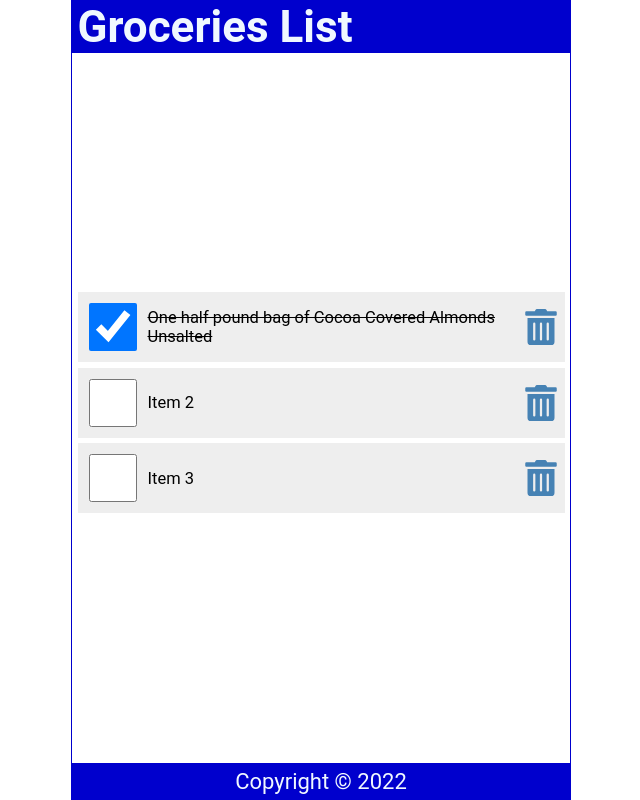
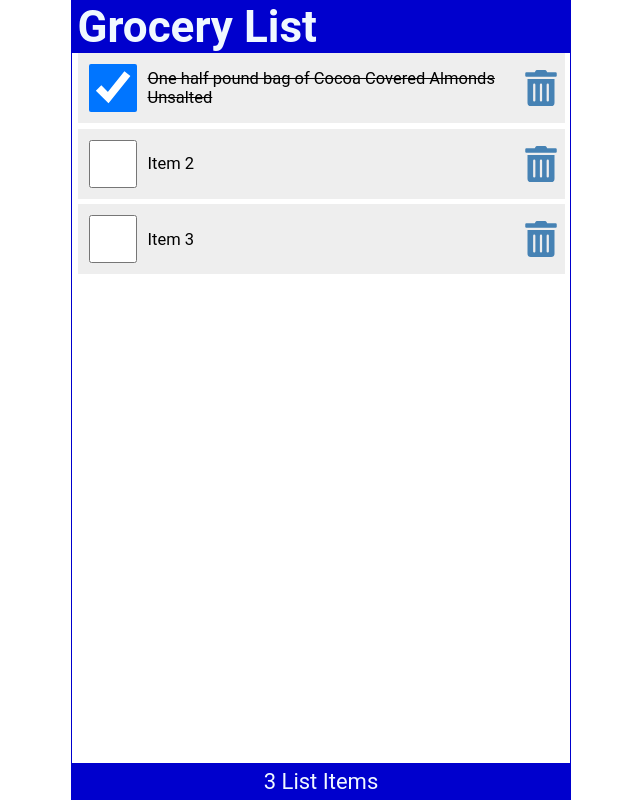
Before and after one commit to dahalh/react-practice, a React (Create React App) app: page / in a window 1280 px wide. Shown: the whole page, without its empty margins (319-959 px from the left). Built offline with nearby package versions, Linux system fonts and the light colour scheme.

Commit message:
props and props drilling

```diff
--- a/src/App.js
+++ b/src/App.js
@@ -1,13 +1,49 @@
 import Header from "./Header";
 import Content from "./Content";
 import Footer from "./Footer";
+import { useState } from "react";
 
 function App() {
+  const [items, setItems] = useState([
+    {
+      id: 1,
+      checked: true,
+      item: "One half pound bag of Cocoa Covered Almonds Unsalted",
+    },
+    {
+      id: 2,
+      checked: false,
+      item: "Item 2",
+    },
+    {
+      id: 3,
+      checked: false,
+      item: "Item 3",
+    },
+  ]);
+
+  const handleCheck = (id) => {
+    const listItems = items.map((item) =>
+      item.id === id ? { ...item, checked: !item.checked } : item
+    );
+    setItems(listItems);
+    localStorage.setItem("shoppinglist", JSON.stringify(listItems));
+  };
+
+  const handleDelete = (id) => {
+    const listItems = items.filter((item) => item.id !== id);
+    setItems(listItems);
+    localStorage.setItem("shoppinglist", JSON.stringify(listItems));
+  };
   return (
     <div className="App">
-      <Header />
-      <Content />
-      <Footer />
+      <Header title="Grocery List" />
+      <Content
+        items={items}
+        handleCheck={handleCheck}
+        handleDelete={handleDelete}
+      />
+      <Footer length={items.length} />
     </div>
   );
 }
--- a/src/Content.js
+++ b/src/Content.js
@@ -1,64 +1,14 @@
-import { useState } from "react";
-import { FaTrashAlt } from "react-icons/fa";
+import ItemList from "./ItemList";
 
-const Content = () => {
-  const [items, setItems] = useState([
-    {
-      id: 1,
-      checked: true,
-      item: "One half pound bag of Cocoa Covered Almonds Unsalted",
-    },
-    {
-      id: 2,
-      checked: false,
-      item: "Item 2",
-    },
-    {
-      id: 3,
-      checked: false,
-      item: "Item 3",
-    },
-  ]);
-
-  const handleCheck = (id) => {
-    const listItems = items.map((item) =>
-      item.id === id ? { ...item, checked: !item.checked } : item
-    );
-    setItems(listItems);
-    localStorage.setItem("shoppinglist", JSON.stringify(listItems));
-  };
-
-  const handleDelete = (id) => {
-    const listItems = items.filter((item) => item.id !== id);
-    setItems(listItems);
-    localStorage.setItem("shoppinglist", JSON.stringify(listItems));
-  };
-
+const Content = ({ items, handleCheck, handleDelete }) => {
   return (
     <main>
       {items.length ? (
-        <ul>
-          {items.map((item) => (
-            <li className="item" key={item.id}>
-              <input
-                type="checkbox"
-                onChange={() => handleCheck(item.id)}
-                checked={item.checked}
-              />
-              <label
-                style={item.checked ? { textDecoration: "line-through" } : null}
-                onDoubleClick={() => handleCheck(item.id)}
-              >
-                {item.item}
-              </label>
-              <FaTrashAlt
-                onClick={() => handleDelete(item.id)}
-                role="button"
-                tabIndex="0"
-              />
-            </li>
-          ))}
-        </ul>
+        <ItemList
+          items={items}
+          handleCheck={handleCheck}
+          handleDelete={handleDelete}
+        />
       ) : (
         <p style={{ marginTop: "2rem" }}>Your list is empty.</p>
       )}
--- a/src/Footer.js
+++ b/src/Footer.js
@@ -1,10 +1,11 @@
 import React from "react";
 
-const Footer = () => {
-  const today = new Date();
+const Footer = ({ length }) => {
   return (
     <footer>
-      <p>Copyright &copy; {today.getFullYear()}</p>
+      <p>
+        {length} List {length === 1 ? "Item" : "Items"}
+      </p>
     </footer>
   );
 };
--- a/src/Header.js
+++ b/src/Header.js
@@ -1,11 +1,15 @@
 import React from "react";
 
-const Header = () => {
+const Header = ({ title }) => {
   return (
     <header>
-      <h1>Groceries List</h1>
+      <h1>{title}</h1>
     </header>
   );
 };
 
+Header.defaultProps = {
+  title: "Default Title",
+};
+
 export default Header;
--- /dev/null
+++ b/src/ItemList.js
@@ -0,0 +1,18 @@
+import LineItem from "./LineItem";
+
+const ItemList = ({ items, handleCheck, handleDelete }) => {
+  return (
+    <ul>
+      {items.map((item) => (
+        <LineItem
+          key={item.id}
+          item={item}
+          handleCheck={handleCheck}
+          handleDelete={handleDelete}
+        />
+      ))}
+    </ul>
+  );
+};
+
+export default ItemList;
--- /dev/null
+++ b/src/LineItem.js
@@ -0,0 +1,27 @@
+import { FaTrashAlt } from "react-icons/fa";
+
+const LineItem = ({ item, handleCheck, handleDelete }) => {
+  return (
+    <li className="item" key={item.id}>
+      <input
+        type="checkbox"
+        onChange={() => handleCheck(item.id)}
+        checked={item.checked}
+      />
+      <label
+        style={item.checked ? { textDecoration: "line-through" } : null}
+        onDoubleClick={() => handleCheck(item.id)}
+      >
+        {item.item}
+      </label>
+      <FaTrashAlt
+        onClick={() => handleDelete(item.id)}
+        role="button"
+        tabIndex="0"
+        aria-label={`Delete ${item.item}`}
+      />
+    </li>
+  );
+};
+
+export default LineItem;
--- a/src/index.css
+++ b/src/index.css
@@ -43,7 +43,7 @@
   display: flex;
   flex-direction: column;
   flex-grow: 1;
-  justify-content: center;
+  justify-content: flex-start;
   align-items: center;
   overflow-y: auto;
 }
```
